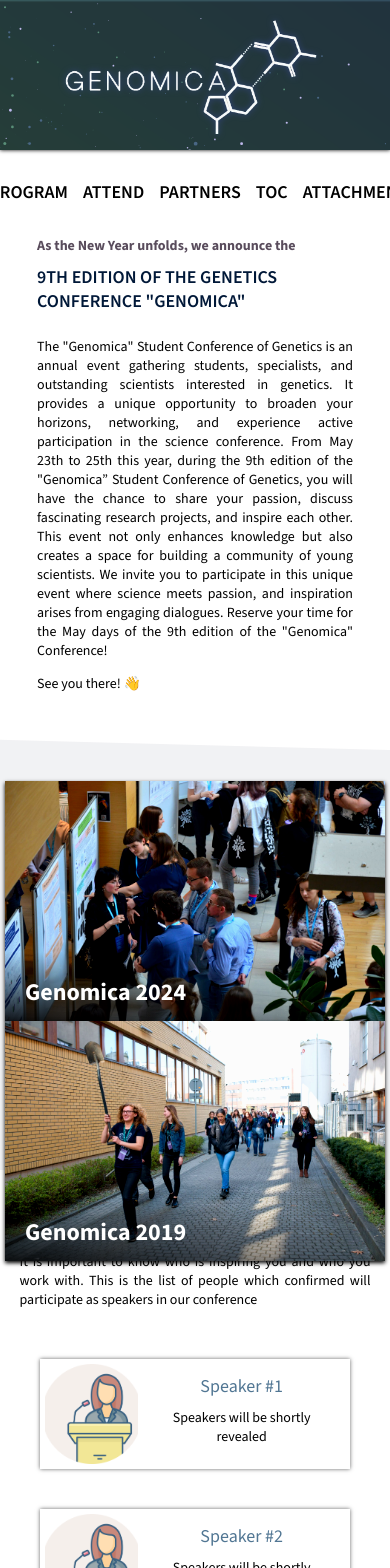
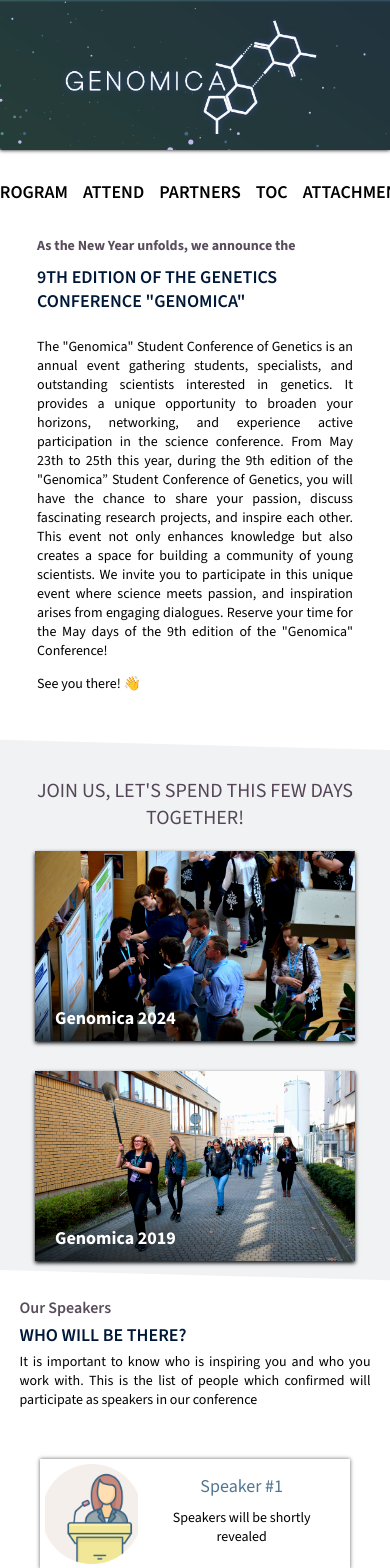
Before and after one commit to tzmcion/genomica, a React (Create React App) app: page / in a window 390 px wide. Shown: the top 1568 px of the page. Built offline with nearby package versions, Linux system fonts and the light colour scheme; the HTML template or start-up script is replaced by a standard one.

Commit message:
responsivity...

```diff
--- a/src/Components/HomeData/HomeData.scss
+++ b/src/Components/HomeData/HomeData.scss
@@ -200,19 +200,21 @@
             .HomeData-Register-Fast{
                 width: 100%;
             }
-            width: 600px;
+            width: 960px;
         }
     }
 }
 
-@media only screen and (max-width:700px){
+@media only screen and (max-width:900px){
     .HomeData{
+        height: 500px;
         .HomeData-Register{
             width: 100%;
             h1{
                 font-size: 20px;
             }
             .HomeData-Register-Fast{
+                margin-top: 60px;
                 flex-direction: column;
                 align-items: center;
                 justify-content: center;
--- a/src/Components/edCard/edCard.scss
+++ b/src/Components/edCard/edCard.scss
@@ -99,3 +99,71 @@ $base-3: #F03A47;
         transform: scale(1.4) translateX(12%);
     }
 }
+
+@media only screen and (max-width:1020px){
+    .edCard{
+        width: 320px;
+        height: 180px;
+        .edCard_Main{
+            height: 180px;
+            .edCard_Image{
+                height: 180px;
+            }
+            .edCard_Main_text{
+                bottom: -50px;
+                h2{
+                    font-size: 18px;
+                }
+                h3{
+                    font-size: 14px;
+                }
+            }
+        }
+    }
+}
+
+@media only screen and (max-width:900px){
+    .edCard{
+        margin-top: 30px;
+        width: 360px;
+        height: 190px;
+        .edCard_Main{
+            height: 190px;
+            .edCard_Image{
+                height: 190px;
+            }
+            .edCard_Main_text{
+                bottom: -50px;
+                h2{
+                    font-size: 18px;
+                }
+                h3{
+                    font-size: 14px;
+                }
+            }
+        }
+    }
+}
+
+@media only screen and (max-width:700px){
+    .edCard{
+        width: 320px;
+        height: 190px;
+        margin-top: 30px;
+        .edCard_Main{
+            height: 190px;
+            .edCard_Image{
+                height: 190px;
+            }
+            .edCard_Main_text{
+                bottom: -50px;
+                h2{
+                    font-size: 18px;
+                }
+                h3{
+                    font-size: 14px;
+                }
+            }
+        }
+    }
+}
```
